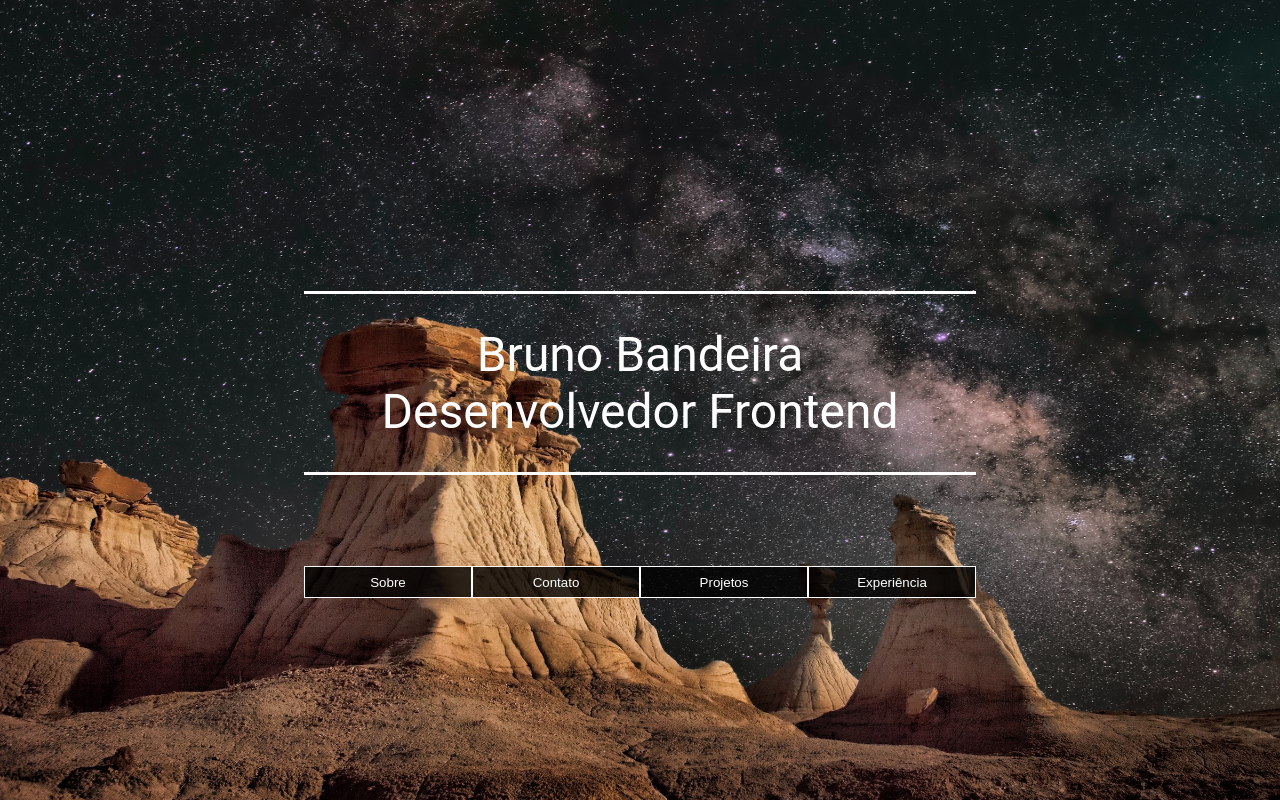
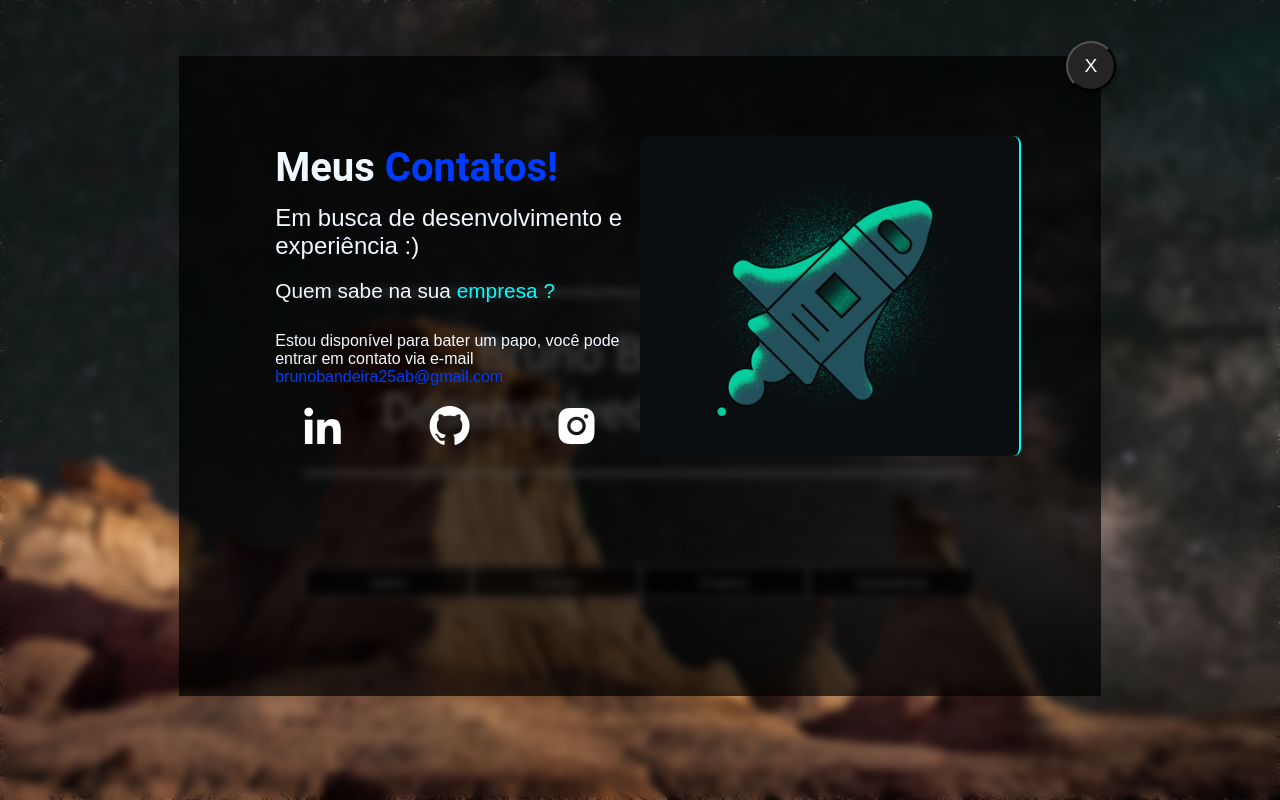
Before and after one commit to BrunodevBandeira/Portifolio-React, a React (Create React App) app: page / in a window 1280 px wide. Built offline with nearby package versions, Linux system fonts and the light colour scheme.

Commit message:
ADD SCSS contato

```diff
--- a/public/index.html
+++ b/public/index.html
@@ -4,6 +4,7 @@
     <meta charset="utf-8" />
     <link rel="icon" href="%PUBLIC_URL%/favicon.ico" />
     <meta name="viewport" content="width=device-width, initial-scale=1" />
+    <link rel="stylesheet" href="https://unpkg.com/boxicons@latest/css/boxicons.min.css">
     <meta name="theme-color" content="#000000" />
     <meta
       name="description"
--- a/src/App.scss
+++ b/src/App.scss
@@ -4,6 +4,7 @@
     padding: 0;
     margin: 0;
     box-sizing: border-box;
+    text-decoration: none;
 }
 
 $roboto: 'Roboto', sans-serif;
--- a/src/components/Contato.js
+++ b/src/components/Contato.js
@@ -8,15 +8,36 @@ const Contato = () => {
   const [isModalVisible, setIsModalVisible] = React.useState(false);
 
   return(
-      <section className="App">
+      <section className={styles.Contato}>
 
         <div>
           <button className={styles.btn} onClick={() => setIsModalVisible(true)}> Contato </button>
-          {isModalVisible ? (<Modal  onClose={() => {setIsModalVisible(false)}}>
-                                <h2>
-                               Contato....
-                                </h2>
-                            </Modal> ): null }
+          {true ? (<Modal  onClose={() => {setIsModalVisible(false)}}>
+            <div className={styles.contatoContainer}>
+              <div className={styles.contatoContainerLeft}>
+                  <h1 className={styles.contatoTitle}> Meus <span> Contatos! </span> </h1>
+                  <p className={styles.contatoP}> Em busca de desenvolvimento e experiência :) </p>
+                  <p className={styles.contatoP2}> Quem sabe na sua <span> empresa ? </span> </p>
+                  <p className={styles.contatoP3}> Estou disponível para bater um papo, você pode entrar em contato via e-mail <span> brunobandeira25ab@gmail.com </span> </p>
+
+                  <div class={styles.contactIcons}>
+                        <a href="https://www.linkedin.com/in/brunodevbandeira/" target="_blank">
+                          <i class='bx bxl-linkedin' ></i>
+                        </a>
+
+                        <a href="https://github.com/BrunodevBandeira" target="_blank">
+                          <i class='bx bxl-github' ></i>
+                        </a>
+
+                        <a href="https://www.instagram.com/xx.bandeira.xx/" target="_blank">
+                          <i class='bx bxl-instagram-alt' ></i>
+                        </a>
+                </div>
+              </div>
+
+                <div className={styles.contatoContainerRight}></div>
+            </div>
+        </Modal> ): null }
         </div>
 
       </section>
--- a/src/components/Contato.module.scss
+++ b/src/components/Contato.module.scss
@@ -1,3 +1,4 @@
+.Contato {
     .btn {
         height: 2rem;
         width: 10.5rem;
@@ -7,3 +8,96 @@
         background: rgba(0, 0, 0, .8);
         cursor: pointer;
     }
+
+
+    .contatoContainer {
+        // background: gold;
+        width: 100%;
+        height: 20rem;
+        display: inline-flex;
+        span {
+            color: #003cff;
+            transition: all 1s ease;
+            &:hover {
+                color: #00ffff;
+            }
+        }
+
+        .contatoContainerLeft {
+            // background: orangered;
+            width: 50%;
+            height: 20rem;
+            .contatoTitle {
+                font-size: 2.5rem;
+                margin-top: .5rem;
+                margin-left: 1rem;
+             }
+            .contatoP {
+                font-size: 1.5rem;
+                margin-top: .8rem;
+                margin-left: 1rem;
+                font-weight: 300;
+            }
+            .contatoP2 {
+                font-size: 1.3rem;
+                margin-top: 1.2rem;
+                margin-left: 1rem;
+                font-weight: 300;
+                span {
+                    color: #00ffff;
+                    transition: all 1s ease;
+                    &:hover {
+                        color: #003cff;
+                    }
+                }
+            }
+
+            .contatoP3 {
+                font-size: 1rem;
+                margin-top: 1.8rem;
+                margin-left: 1rem;
+                font-weight: 300;
+                span {
+                    color: #003cff;
+                    font-weight: 400;
+                    transition: all 1s ease;
+                    &:hover {
+                        font-weight: 500;
+                        color: #00ffff;
+                    }
+                }
+            }
+
+            .contactIcons {
+                // background: red;
+                display: flex;
+                justify-content: center;
+                align-items: center;
+                justify-content: space-around;
+                a {
+                    margin-top: 1rem;
+                    font-size: 3rem;
+                    color: #fff;
+                    transition: all 1s ease;
+                    &:hover {
+                        color: #003cff;
+                    }
+                }
+            }
+        }
+
+        .contatoContainerRight {
+            width: 50%;
+            height: 20rem;
+            background: url("../assets/nave.gif");
+            background-size: cover;
+            background-position: center;
+            border-radius: .5rem;
+            border-right: 2px solid #00ffff;
+            transition: all 1s ease;
+            &:hover {
+                border-right: 2px solid #003cff;
+            }
+        }
+    }
+}
--- a/src/components/Modal.module.scss
+++ b/src/components/Modal.module.scss
@@ -40,6 +40,7 @@ $dark:  #1d2671;
         padding: 5rem;
         margin: 0 1rem;
 
+
         .close {
           width: 50px;
           height: 50px;
--- a/src/components/Sobre.js
+++ b/src/components/Sobre.js
@@ -17,9 +17,9 @@ const Sobre = () => {
                     <h2 className={styles.containerTxt}> {texto} </h2>
                     <div className={styles.containerDownload}>
                       <button className={styles.download}>
-                          <a  className={styles.opa} href="../download/FRONT END-JR - BRUNO BANDEIRA.pdf" download="">Download CV</a>
+                          <a className={styles.opa} href="../download/FRONT END-JR - BRUNO BANDEIRA.pdf" download="">Download CV</a>
                         </button>
-                      <button className={styles.perfil} >
+                      <button className={styles.perfil}>
                        <a href="https://www.16personalities.com/br/personalidade-entj" target="_blank" > Perfil comportamental </a></button>
                     </div>
                   </div>
--- a/src/components/Sobre.module.scss
+++ b/src/components/Sobre.module.scss
@@ -15,6 +15,7 @@
         align-items: center;
         flex-direction: column;
         flex-wrap: wrap;
+        // background: red;
 
         .containerTxt {
             color: #fff;
@@ -22,27 +23,28 @@
         }
 
         .containerDownload {
-            padding-top: 1.8rem;
+            padding-top: 2rem;
             // background: teal;
+            margin: 0 auto;
             max-width: 100%;
             display: flex;
+            flex-wrap: wrap;
             justify-content: space-evenly;
             flex-grow: 1;
             .download {
                 width: 20rem;
                 height: 2rem;
-                background: rgba(255, 255, 255, .7);
+                background: linear-gradient(to right, #16222a, #3a6073);
                 border: none;
                 color: #242424;
                 font-size: 1.1rem;
                 font-weight: 600;
                 transition: all 1s ease-in-out;
                 &:hover {
-                    background: #676d79;
-                    color: rgba(255, 255, 255, 0.193);
+                    border-right: 2px solid #fff;
                 }
-                .opa {
-                    text-decoration: none;
+
+                a {
                     color: #fff;
                 }
 
@@ -51,18 +53,17 @@
             .perfil {
                 width: 20rem;
                 height: 2rem;
-                background: rgba(255, 255, 255, .7);
+                background: linear-gradient(to left, #16222a, #3a6073);
                 border: none;
                 color: #242424;
                 font-size: 1.1rem;
                 font-weight: 600;
                 transition: all 1s ease-in-out;
                 &:hover {
-                    background: #676d79;
-                    color: #fff;
+                    border-left: 2px solid #fff;
                 }
                 a {
-                    text-decoration: none;
+                    color: #fff;
                 }
             }
         }
```
Also changed, not shown: src/assets/nave.gif (added). Lines whose indentation alone changed are shown as unchanged.
